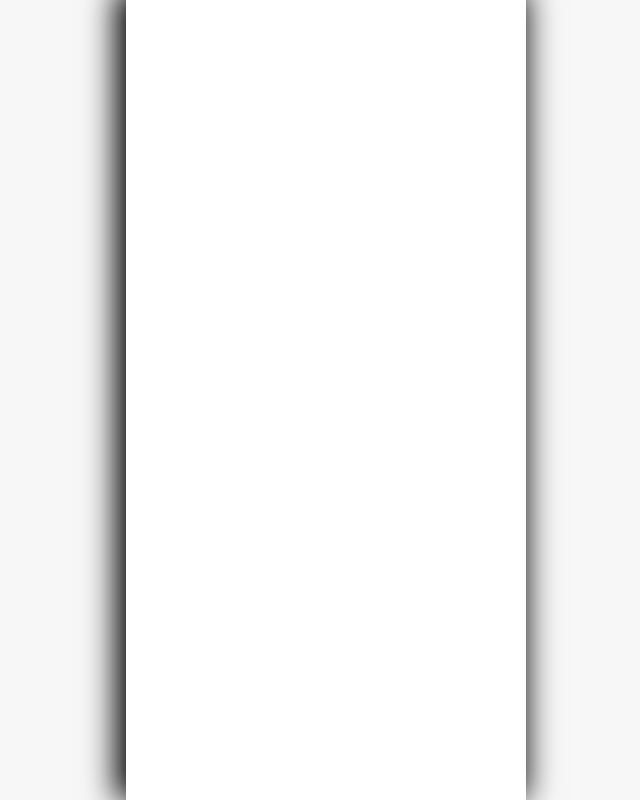
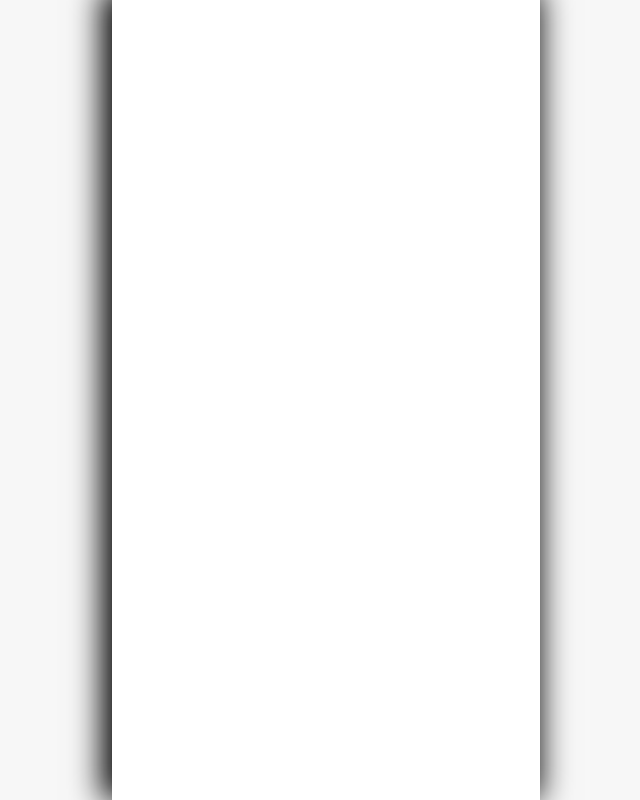
Before and after one commit to goseumi/Goseumi-Front, a React (Create React App) app: page / in a window 1280 px wide. Shown: the whole page, without its empty margins (314-954 px from the left). Built offline with nearby package versions, Linux system fonts and the light colour scheme.

Commit message:
Frame max-width 변경

```diff
--- a/src/App.js
+++ b/src/App.js
@@ -5,7 +5,7 @@ import GlobalStyle from './style/GlobalStyle';
 
 const S = {
   Frame: styled.div`
-    max-width: 400px;
+    max-width: 428px;
     height: 100vh;
     display: flex;
     position: relative;
@@ -25,7 +25,7 @@ const S = {
   `,
   Test: styled.div`
     //테스트코드
-    max-width: 400px;
+    max-width: 428px;
     height: 100vh;
     border: 1px solid red;
     background: #ffffff;
```
